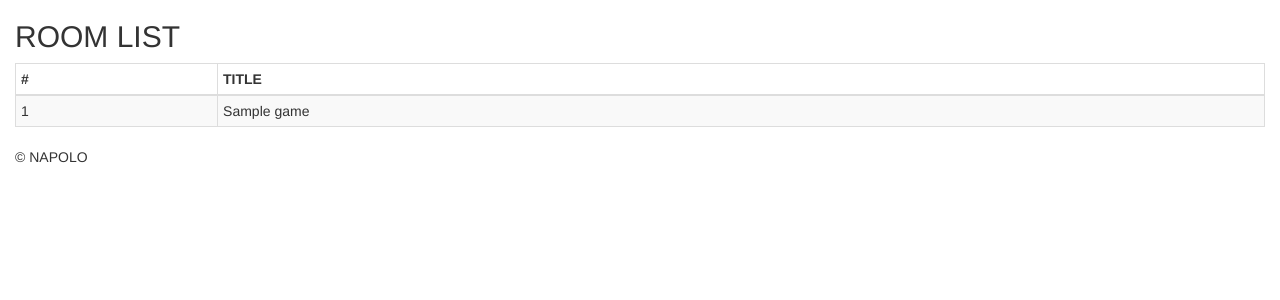
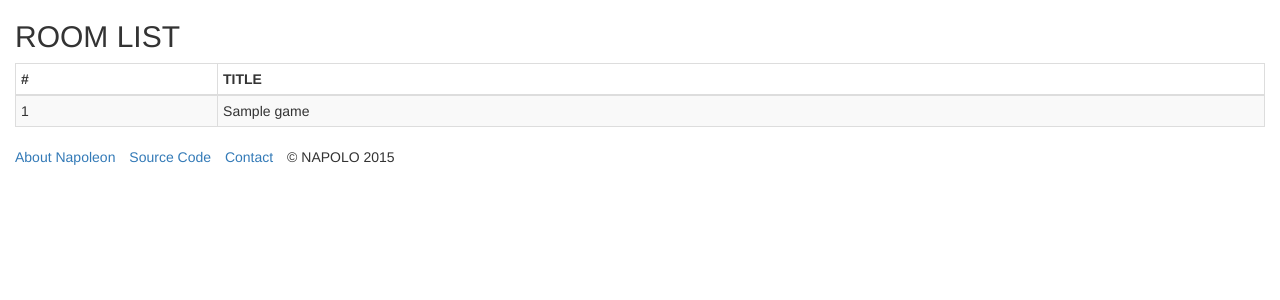
Before and after one commit to her0e1c1/Napoleon, a Python web app: template napoleon/templates/index.html in a window 1280 px wide. Shown: the part 70-370 px from the top of the page. Run offline with Jinja, Linux system fonts and the light colour scheme; the template is opened without the code that fills it: most values are stand-ins (such as "Sample title", 1, 10 or a date in 2020); some libraries are stand-ins or nearby versions.

Commit message:
make copy right apart html

```diff
--- a/napoleon/templates/base.html
+++ b/napoleon/templates/base.html
@@ -1,3 +1,4 @@
+{% import 'common.html' as cm %}
 <!DOCTYPE html>
 <html lang="ja">
   <head>
@@ -72,7 +73,7 @@
       <div class="content">
         {% block content %}{% endblock %}
         <footer>
-          <p>&copy; NAPOLO</p>
+          {% block footer %}{{ cm.copy_right() }}{% endblock %}
         </footer>
       </div>
   </body>
--- /dev/null
+++ b/napoleon/templates/common.html
@@ -0,0 +1,4 @@
+
+{% macro copy_right() %}
+  &copy; NAPOLO 2015
+{% endmacro %}
--- a/napoleon/templates/index.html
+++ b/napoleon/templates/index.html
@@ -39,3 +39,13 @@
 {% endif %}
 
 {% endblock %}
+
+
+{% block footer %}
+<ul class="list-inline">
+  <li><a href="">About Napoleon</a></li>
+  <li><a href="">Source Code</a></li>
+  <li><a href="">Contact</a></li>
+  <li>{{ cm.copy_right() }}</li>
+</ul>
+{% endblock %}
```
